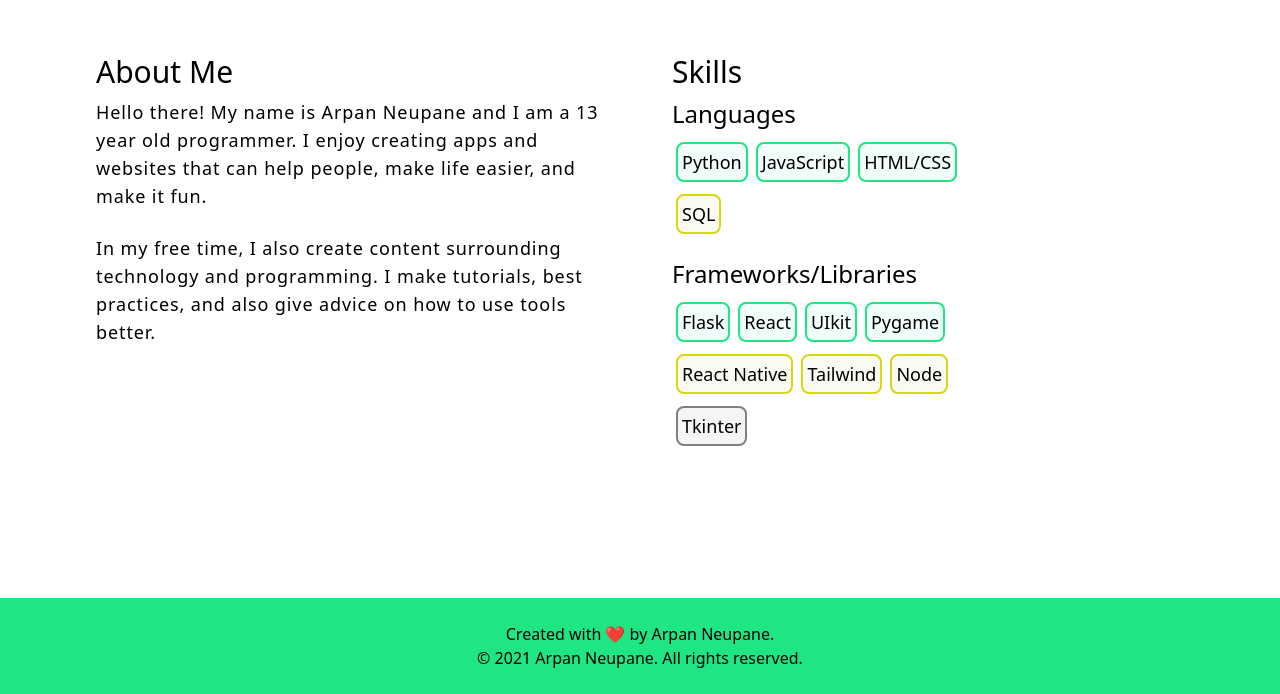
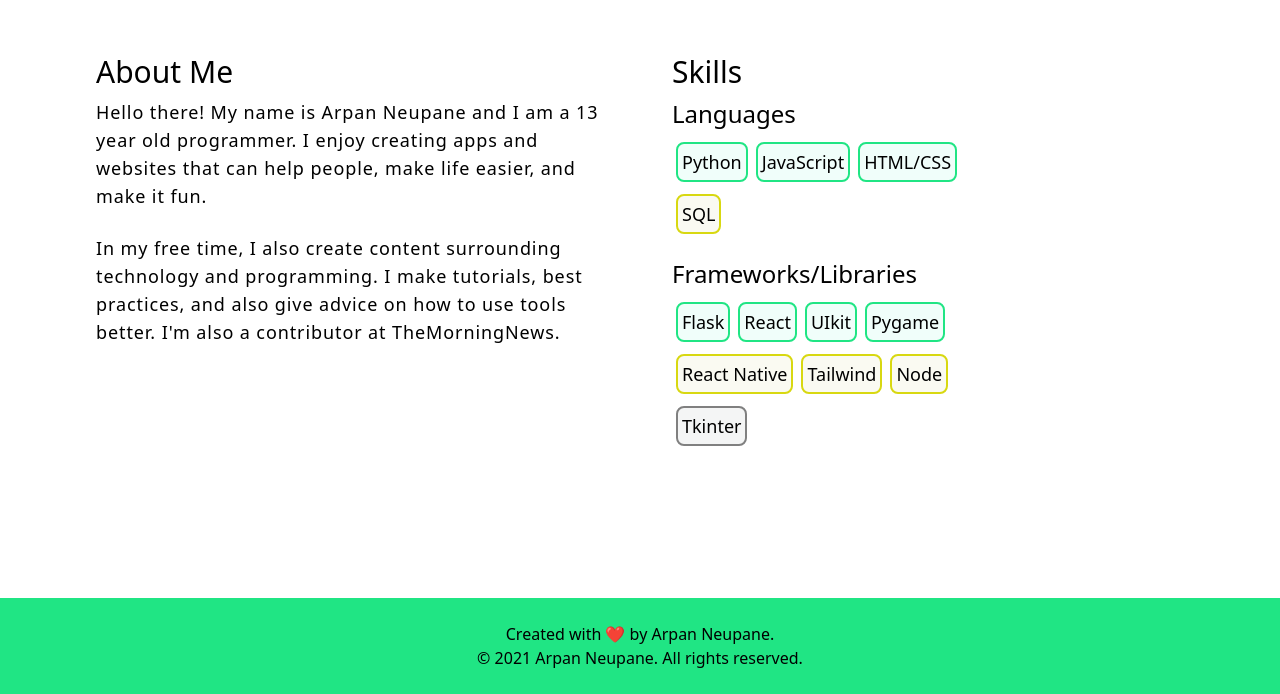
Before and after one commit to arpanneupane19/website-v4, a React (Create React App) app: page / in a window 1280 px wide. Shown: the part 906-1600 px from the top of the page. Built offline with nearby package versions, Linux system fonts and the light colour scheme.

Commit message:
added TheMorningNews contribution

```diff
--- a/src/components/Home.js
+++ b/src/components/Home.js
@@ -57,7 +57,7 @@ function Home() {
                         <div className='p-4 md:w-1/2 w-1/1 md:mx-4 md:mb-0 mb-4'>
                             <p className='about-header md:text-3xl text-2xl mb-2 font-medium'>About Me</p>
                             <p className='about-info md:text-lg text-base tracking-wider leading-relaxed'>Hello there! My name is Arpan Neupane and I am a 13 year old programmer. I enjoy creating apps and websites that can help people, make life easier, and make it fun. </p><br></br>
-                            <p className='about-info md:text-lg text-base tracking-wider leading-relaxed'>In my free time, I also create content surrounding technology and programming. I make tutorials, best practices, and also give advice on how to use tools better.</p>
+                            <p className='about-info md:text-lg text-base tracking-wider leading-relaxed'>In my free time, I also create content surrounding technology and programming. I make tutorials, best practices, and also give advice on how to use tools better. I'm also a contributor at <a href="https://themorningnews.com" target="__blank">TheMorningNews</a>.</p>
                         </div>
                     </Fade>
                     <Fade top cascade>
@@ -138,7 +138,7 @@ function Home() {
                 <p>Created with ❤️ by Arpan Neupane.</p>
                 <p>© 2021 Arpan Neupane. All rights reserved.</p>
             </div>
-        </div>
+        </div >
     )
 }
 
```
